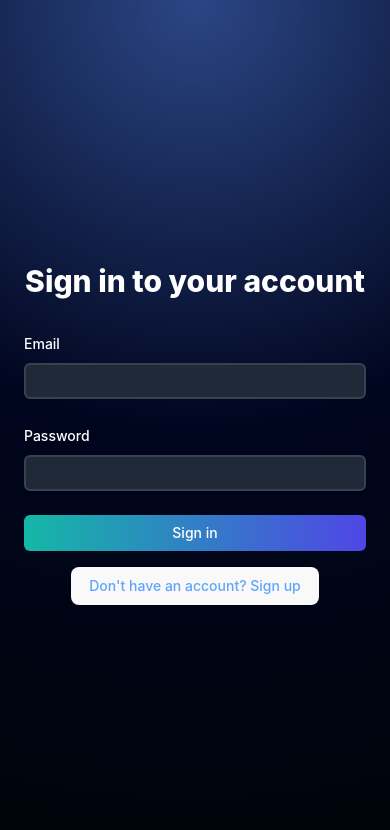
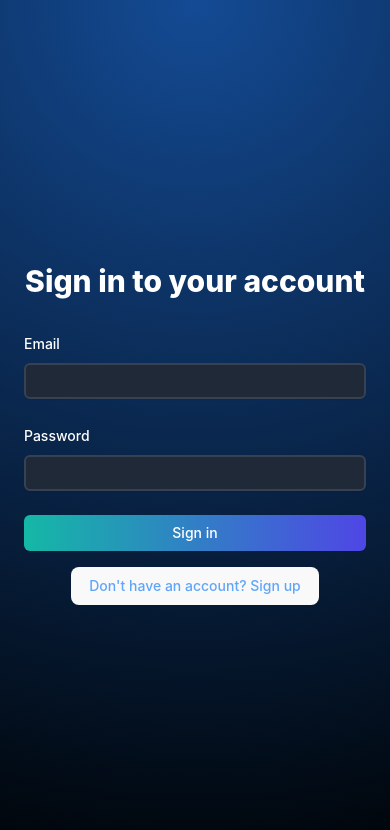
Before and after one commit to mjbarton712/austin-auto, a React (Vite) app: page /#/sign-in in a window 390 px wide. Shown: the top 830 px of the page. Built offline with nearby package versions, Linux system fonts and the light colour scheme; no server answers.

Commit message:
attempting to fix some mobile issues

```diff
--- a/index.html
+++ b/index.html
@@ -3,7 +3,7 @@
   <head>
     <meta charset="UTF-8" />
     <link rel="icon" type="image/svg+xml" href="/austins_auto.png" />
-    <meta name="viewport" content="width=device-width, initial-scale=1.0" />
+    <meta name="viewport" content="width=device-width, initial-scale=1.0, maximum-scale=1.0, user-scalable=no" />
     <title>Austin's Auto</title>
   </head>
   <body>
--- a/src/components/auth/sign-in.tsx
+++ b/src/components/auth/sign-in.tsx
@@ -63,7 +63,7 @@ export function SignIn() {
     }
 
     return (
-        <div className="min-h-screen w-full bg-[radial-gradient(circle_at_top,rgba(20,50,120,0.9),rgba(0,5,30,1),rgba(0,5,10,1))] flex items-center justify-center py-12 px-6 sm:px-8 lg:px-10">
+        <div className="min-h-screen w-full bg-gradient-custom flex items-center justify-center py-12 px-6 sm:px-8 lg:px-10 form-container">
             <div className="max-w-md w-full space-y-8">
                 <div>
                     <h2 className="mt-6 text-center text-3xl font-extrabold text-white">
--- a/src/components/car-details.tsx
+++ b/src/components/car-details.tsx
@@ -511,15 +511,11 @@ export function CarDetails() {
       <div className="mt-2">
         <Input
           type="file"
+          accept="image/*"
+          capture="environment"
+          onChange={handleFileUpload}
+          className="hidden"
           multiple
-          accept="image/*"
-          onChange={handleFileUpload}
-          disabled={isUploading}
-          className={cn(
-            "bg-gray-800 text-white h-auto py-2",
-            "file:text-white file:bg-gray-700 file:border-0 file:px-4 file:py-2 file:mr-4 file:hover:bg-gray-600 file:cursor-pointer",
-            isUploading && "opacity-50 cursor-not-allowed"
-          )}
         />
         {isUploading && <p className="text-sm text-gray-400 mt-2">Uploading...</p>}
       </div>
@@ -681,6 +677,22 @@ export function CarDetails() {
     return () => window.removeEventListener('keydown', handleKeyDown);
   }, [showImageModal, selectedImageIndex, navigateImage]); // Add dependencies
 
+  // Add this function to handle key press
+  const handleKeyPress = (e: React.KeyboardEvent<HTMLInputElement>) => {
+    if (e.key === 'Enter') {
+      e.preventDefault();
+      const form = e.currentTarget.form;
+      if (form) {
+        const inputs = Array.from(form.elements) as HTMLElement[];
+        const index = inputs.indexOf(e.currentTarget);
+        const next = inputs[index + 1] as HTMLElement;
+        if (next) {
+          next.focus();
+        }
+      }
+    }
+  };
+
   return (
     <div className="min-h-screen w-full bg-gray-900">
       <Header />
@@ -723,7 +735,7 @@ export function CarDetails() {
                         <FormItem>
                           <FormLabel>Owner Name</FormLabel>
                           <FormControl>
-                            <Input placeholder="Owner name" {...field} className="bg-gray-800 text-white" />
+                            <Input placeholder="Owner name" {...field} onKeyPress={handleKeyPress} className="bg-gray-800 text-white" />
                           </FormControl>
                           <FormMessage />
                         </FormItem>
@@ -737,7 +749,7 @@ export function CarDetails() {
                           <FormItem>
                             <FormLabel>Make</FormLabel>
                             <FormControl>
-                              <Input placeholder="Car make" {...field} className="bg-gray-800 text-white" />
+                              <Input placeholder="Car make" {...field} onKeyPress={handleKeyPress} className="bg-gray-800 text-white" />
                             </FormControl>
                             <FormMessage />
                           </FormItem>
@@ -750,7 +762,7 @@ export function CarDetails() {
                           <FormItem>
                             <FormLabel>Model</FormLabel>
                             <FormControl>
-                              <Input placeholder="Car model" {...field} className="bg-gray-800 text-white" />
+                              <Input placeholder="Car model" {...field} onKeyPress={handleKeyPress} className="bg-gray-800 text-white" />
                             </FormControl>
                             <FormMessage />
                           </FormItem>
--- a/src/components/car-table.tsx
+++ b/src/components/car-table.tsx
@@ -40,6 +40,7 @@ export default function CarTable({ carsInProgress, handleRowClick }: CarTablePro
     return (
         <div className="space-y-4">
             {/* Search Bar */}
+            <div className="sticky top-0 z-10 bg-gray-900 pb-4">
                 <div className="flex items-center space-x-2">
                     <div className="relative flex-1 max-w-sm">
                         <Search className="absolute left-2 top-2.5 h-4 w-4 text-gray-400" />
@@ -49,6 +50,7 @@ export default function CarTable({ carsInProgress, handleRowClick }: CarTablePro
                             value={searchTerm}
                             onChange={(e: React.ChangeEvent<HTMLInputElement>) => setSearchTerm(e.target.value)}
                         />
+                    </div>
                 </div>
             </div>
 
--- a/src/components/ui/header.tsx
+++ b/src/components/ui/header.tsx
@@ -13,11 +13,7 @@ const Header: React.FC = () => {
     }
 
     const handleAddCar = () => {
-        if (window.location.pathname.startsWith('/car-details')) {
-            window.location.href = '/car-details';
-        } else {
-            navigate('/car-details');
-        }
+        window.location.href = '/austin-auto/car-details';
     }
 
     return (
--- a/src/index.css
+++ b/src/index.css
@@ -8,6 +8,8 @@ body {
   height: 100%;
   margin: 0;
   padding: 0;
+  background-color: rgb(17, 24, 39);
+  min-height: 100vh;
 }
 
 #root {
@@ -147,3 +149,16 @@ button:focus-visible {
     @apply bg-background text-foreground;
   }
 }
+
+.bg-gradient-custom {
+  background-image: radial-gradient(circle at top, rgba(20,80,160,0.9), rgba(0,5,10,1));
+  min-height: 100vh;
+}
+
+input, select, textarea {
+  font-size: 16px !important; /* Prevents iOS zoom */
+}
+
+.form-container {
+  touch-action: manipulation;
+}
```
Lines whose indentation alone changed are shown as unchanged.
